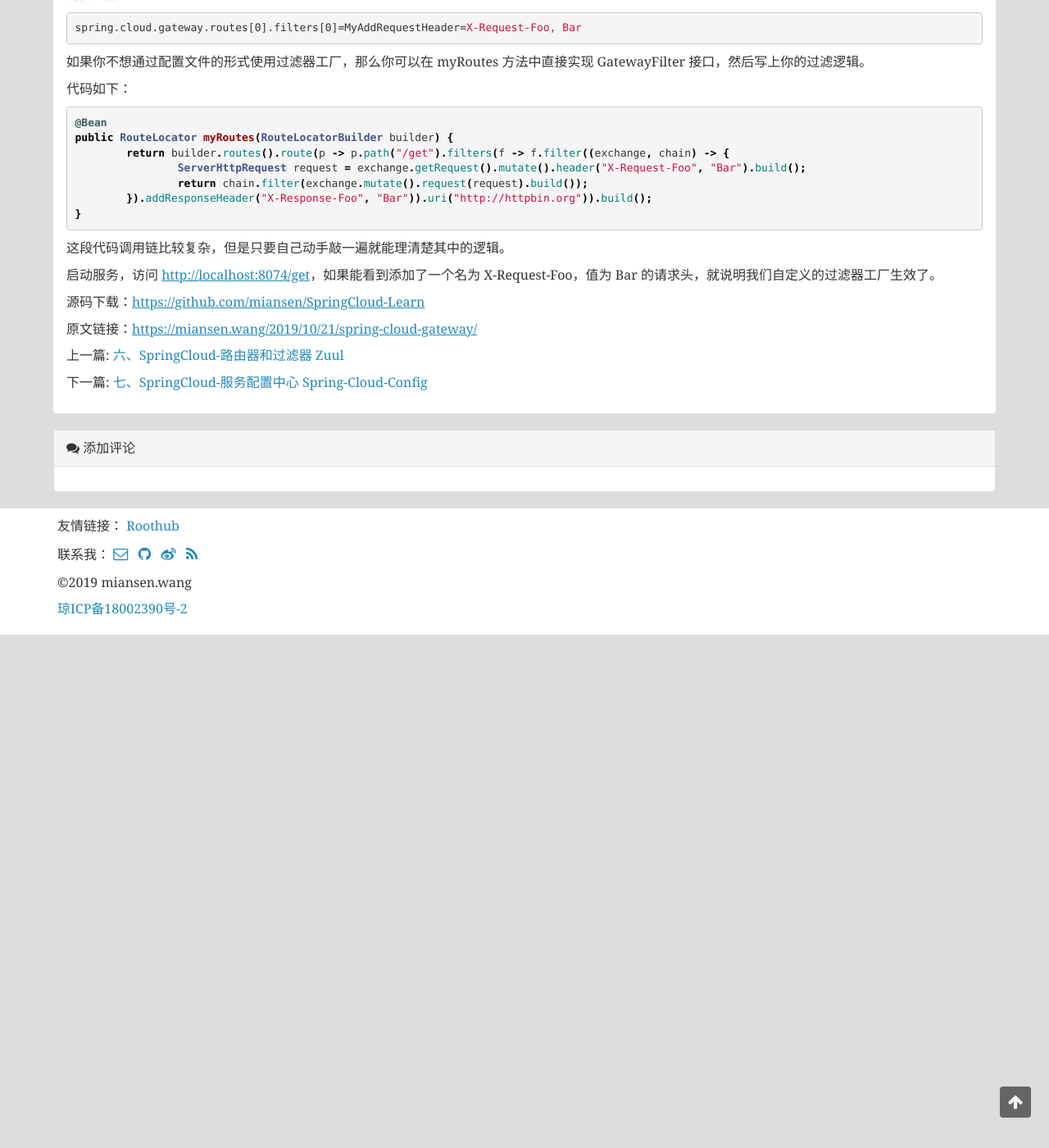
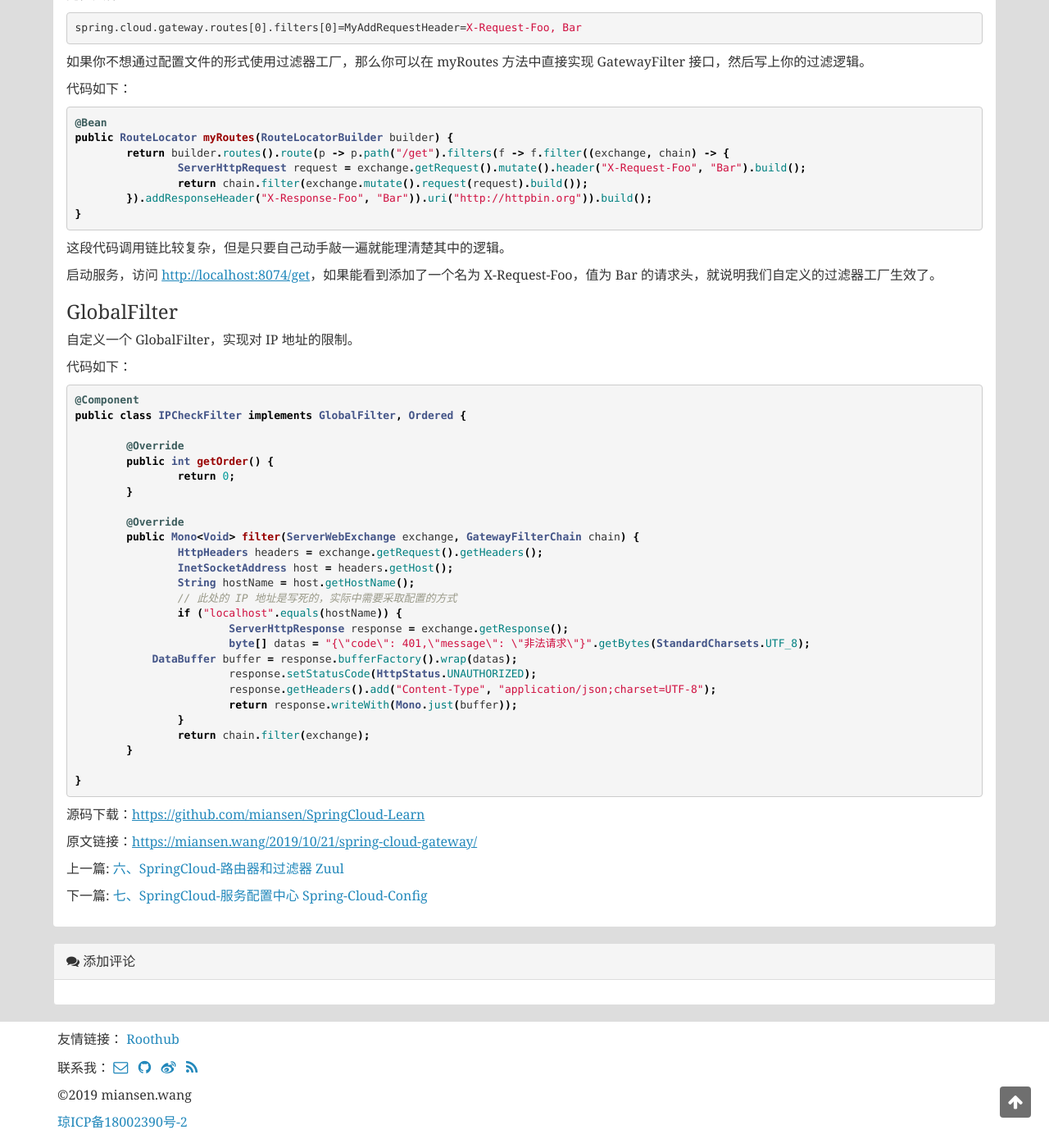
Before and after one commit to miansen/miansen.github.io, a Jekyll site: the page built from _posts/2019-10-21-spring-cloud-gateway.md, in a window 1280 px wide and 1400 px high, scrolled down 11452 px. Shown: the whole window at 82% size. Built offline with Jekyll 4.4.1, drawn with Linux system fonts in a browser that asks for light colours; comment, search, counter and statistics services are not loaded; before the commit the page ends 12226 px from its top, so only the background shows below that.

Commit message:
update spring-cloud-gateway

````diff
--- a/_includes/header.html
+++ b/_includes/header.html
@@ -12,7 +12,7 @@
       </a>
     </div>
     <div class="collapse navbar-collapse" id="bs-example-navbar-collapse-1">
-	  <form class="navbar-form navbar-left hidden-xs hidden-sm">
+	  <form class="navbar-form navbar-left hidden-xs hidden-sm" style="display: none;">
 	    <div class="form-group has-feedback">{% include sidebar-search.html %}</div>
       </form>
       <ul class="nav navbar-nav navbar-right">
--- a/_posts/2019-10-21-spring-cloud-gateway.md
+++ b/_posts/2019-10-21-spring-cloud-gateway.md
@@ -559,4 +559,39 @@ public RouteLocator myRoutes(RouteLocatorBuilder builder) {
 
 启动服务，访问 [http://localhost:8074/get](http://localhost:8074/get)，如果能看到添加了一个名为 X-Request-Foo，值为 Bar 的请求头，就说明我们自定义的过滤器工厂生效了。
 
+### GlobalFilter
+
+自定义一个 GlobalFilter，实现对 IP 地址的限制。
+
+代码如下：
+
+```java
+@Component
+public class IPCheckFilter implements GlobalFilter, Ordered {
+
+	@Override
+	public int getOrder() {
+		return 0;
+	}
+
+	@Override
+	public Mono<Void> filter(ServerWebExchange exchange, GatewayFilterChain chain) {
+		HttpHeaders headers = exchange.getRequest().getHeaders();
+		InetSocketAddress host = headers.getHost();
+		String hostName = host.getHostName();
+		// 此处的 IP 地址是写死的，实际中需要采取配置的方式
+		if ("localhost".equals(hostName)) {
+			ServerHttpResponse response = exchange.getResponse();
+			byte[] datas = "{\"code\": 401,\"message\": \"非法请求\"}".getBytes(StandardCharsets.UTF_8);
+            DataBuffer buffer = response.bufferFactory().wrap(datas);
+			response.setStatusCode(HttpStatus.UNAUTHORIZED);
+			response.getHeaders().add("Content-Type", "application/json;charset=UTF-8");
+			return response.writeWith(Mono.just(buffer));
+		}
+		return chain.filter(exchange);
+	}
+
+}
+```
+
 源码下载：[https://github.com/miansen/SpringCloud-Learn](https://github.com/miansen/SpringCloud-Learn)
--- a/index.html
+++ b/index.html
@@ -93,7 +93,7 @@ layout: default
     </div>
     {% endfor %}
   </div>
-  <div class="col-md-3 hidden-sm hidden-xs" style="display: none;">
+  <div class="col-md-3 hidden-sm hidden-xs">
     <div class="panel panel-default">
       <div class="panel-heading"><i class="fa fa-search"></i> 搜索</div>
       {% include sidebar-search.html %}
````
